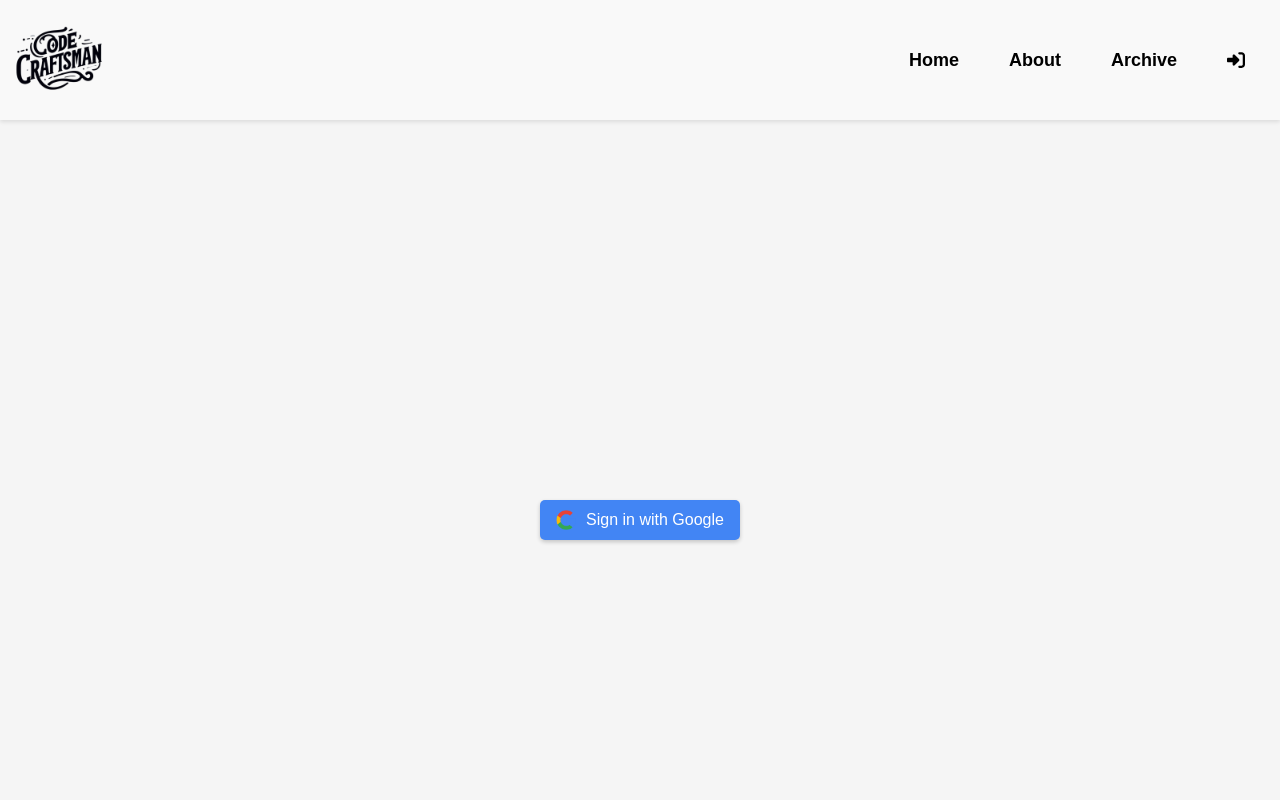
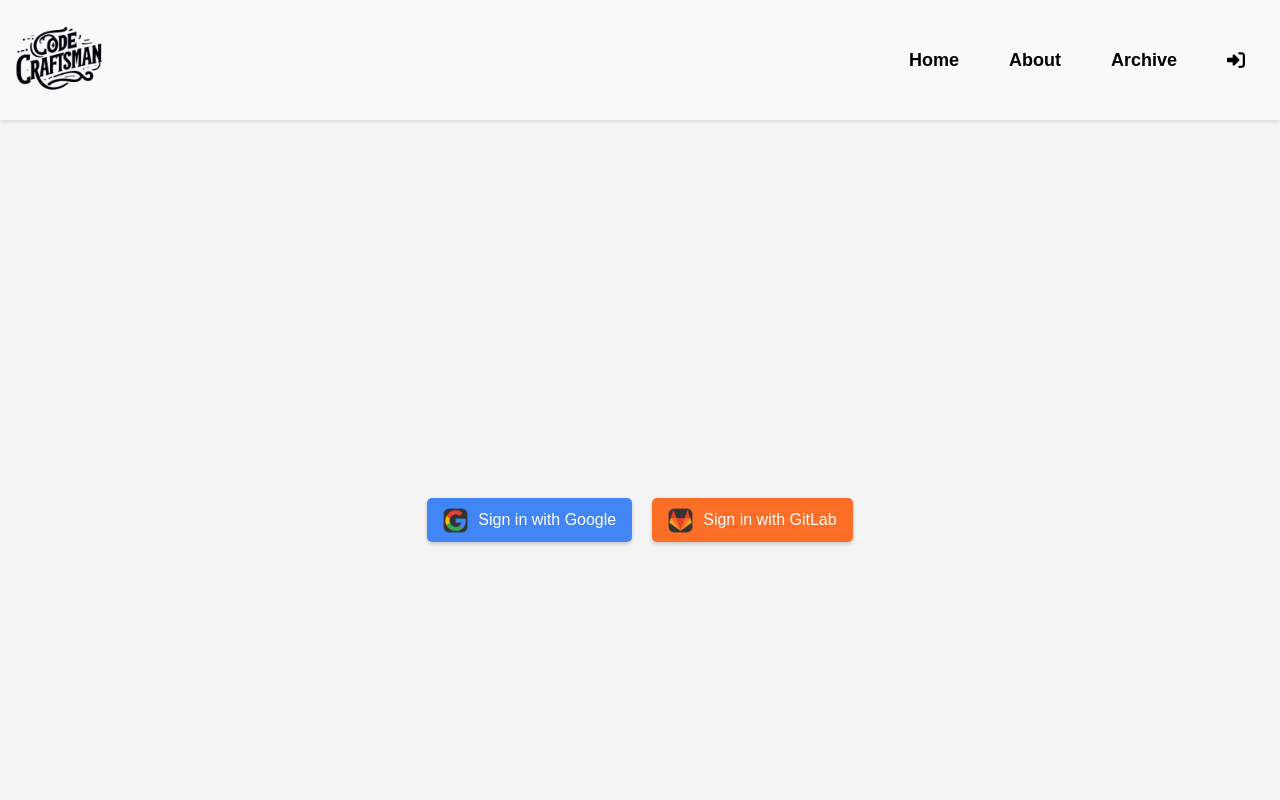
Before and after one commit to codeforgedtech/codecraftsman-, a React (Create React App) app: page /login in a window 1280 px wide. Shown: the top 800 px of the page. Built offline with nearby package versions, Linux system fonts and the light colour scheme.

Commit message:
gitlab logon

```diff
--- a/src/components/Comment.js
+++ b/src/components/Comment.js
@@ -98,7 +98,7 @@ const Comment = ({ postId }) => {
       setUser(null);
 
       // Force a complete sign-out to ensure Google account selection upon next login
-      window.location.href = 'https://accounts.google.com/Logout?continue=https://appengine.google.com/_ah/logout?continue=http://localhost:3000/';
+      window.location.href = 'https://accounts.google.com/Logout?continue=https://appengine.google.com/_ah/logout?continue=https://www.codecraftsman.se';
     } catch (error) {
       console.error('Error signing out:', error.message);
     }
--- a/src/components/Login.js
+++ b/src/components/Login.js
@@ -2,7 +2,8 @@ import React, { useEffect } from 'react';
 import { supabase } from '../supabaseClient';
 import { useNavigate } from 'react-router-dom';
 import '../styles/Login.css';
-import googleLogo from '../images/google-logo.png'; // Ladda in Google-logotypen
+import googleLogo from '../images/google-logo.png';
+import gitlabLogo from '../images/gitlab-logo.png';
 
 const Login = () => {
   const navigate = useNavigate();
@@ -10,6 +11,11 @@ const Login = () => {
   const signInWithGoogle = async () => {
     const { error } = await supabase.auth.signInWithOAuth({ provider: 'google' });
     if (error) console.error('Error logging in with Google:', error.message);
+  };
+
+  const signInWithGitLab = async () => {
+    const { error } = await supabase.auth.signInWithOAuth({ provider: 'gitlab' });
+    if (error) console.error('Error logging in with GitLab:', error.message);
   };
 
   useEffect(() => {
@@ -28,7 +34,7 @@ const Login = () => {
           }
 
           if (user.isAdmin) {
-            navigate('/admin'); // Omdirigera administratören till admin-sidan
+            navigate('/home'); // Omdirigera administratören till admin-sidan
           } else {
             navigate('/home'); // Omdirigera vanliga användare till home-sidan
           }
@@ -49,6 +55,10 @@ const Login = () => {
         <img src={googleLogo} alt="Google logo" className="google-logo" />
         Sign in with Google
       </button>
+      <button onClick={signInWithGitLab} className="gitlab-signin-button">
+        <img src={gitlabLogo} alt="GitLab logo" className="gitlab-logo" />
+        Sign in with GitLab
+      </button>
     </div>
   );
 };
--- a/src/styles/Login.css
+++ b/src/styles/Login.css
@@ -15,6 +15,7 @@
   border-radius: 5px;
   background-color: #4285f4;
   color: white;
+  margin: 10px;
   font-size: 1rem;
   font-weight: 500;
   cursor: pointer;
@@ -29,7 +30,33 @@
 }
 
 .google-signin-button img.google-logo {
-  width: 20px;
-  height: 20px;
+  width: 25px;
+  height: 25px;
   margin-right: 10px;
 }
+.gitlab-signin-button {
+  display: flex;
+  align-items: center;
+  padding: 0.6rem 1rem;
+  border: none;
+  margin: 10px;
+  border-radius: 5px;
+  background-color: #fc6d26;
+  color: white;
+  font-size: 1rem;
+  font-weight: 500;
+  cursor: pointer;
+  box-shadow: 0 2px 4px rgba(0, 0, 0, 0.2);
+  transition: background-color 0.3s, box-shadow 0.3s, transform 0.2s;
+}
+
+.gitlab-signin-button:hover {
+  background-color: #e55a1b;
+  box-shadow: 0 4px 8px rgba(0, 0, 0, 0.2);
+  transform: scale(1.05);
+}
+
+.gitlab-logo {
+  height: 25px;
+  margin-right: 10px;
+}
```
Also changed, not shown: src/images/gitlab-logo.png (added), src/images/google-logo.png.
